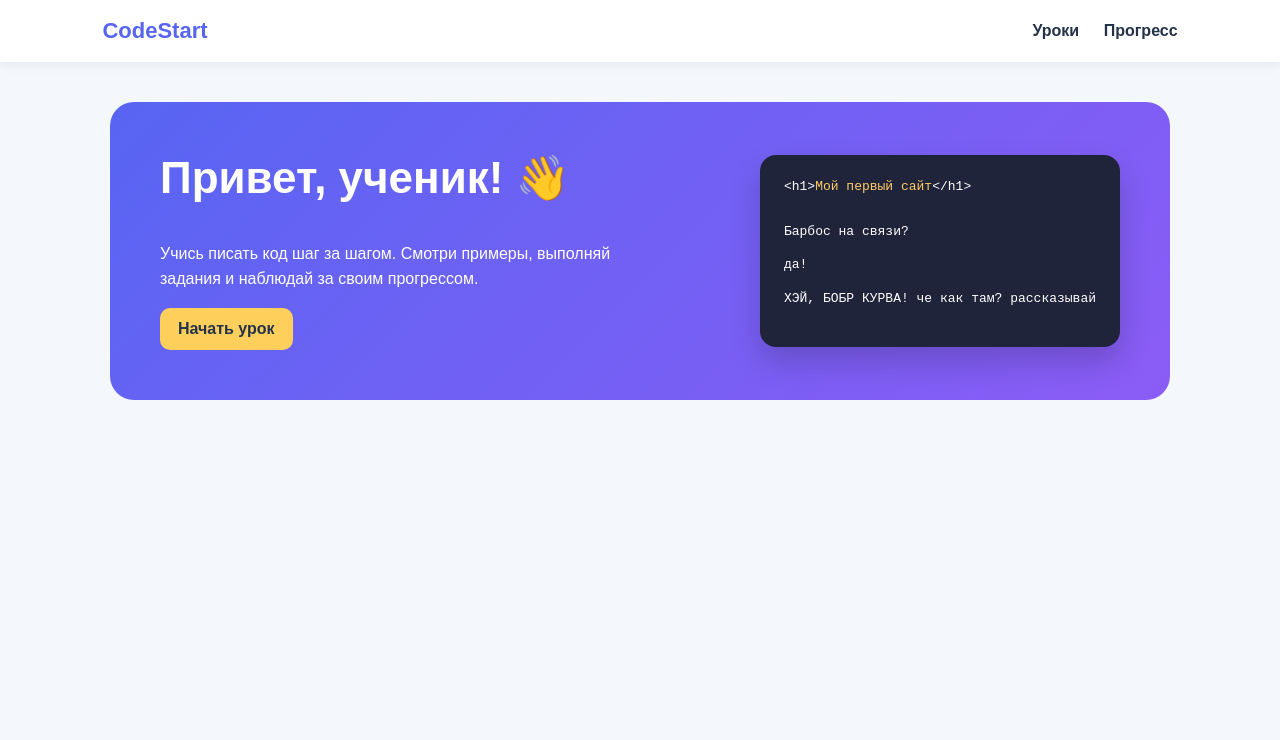
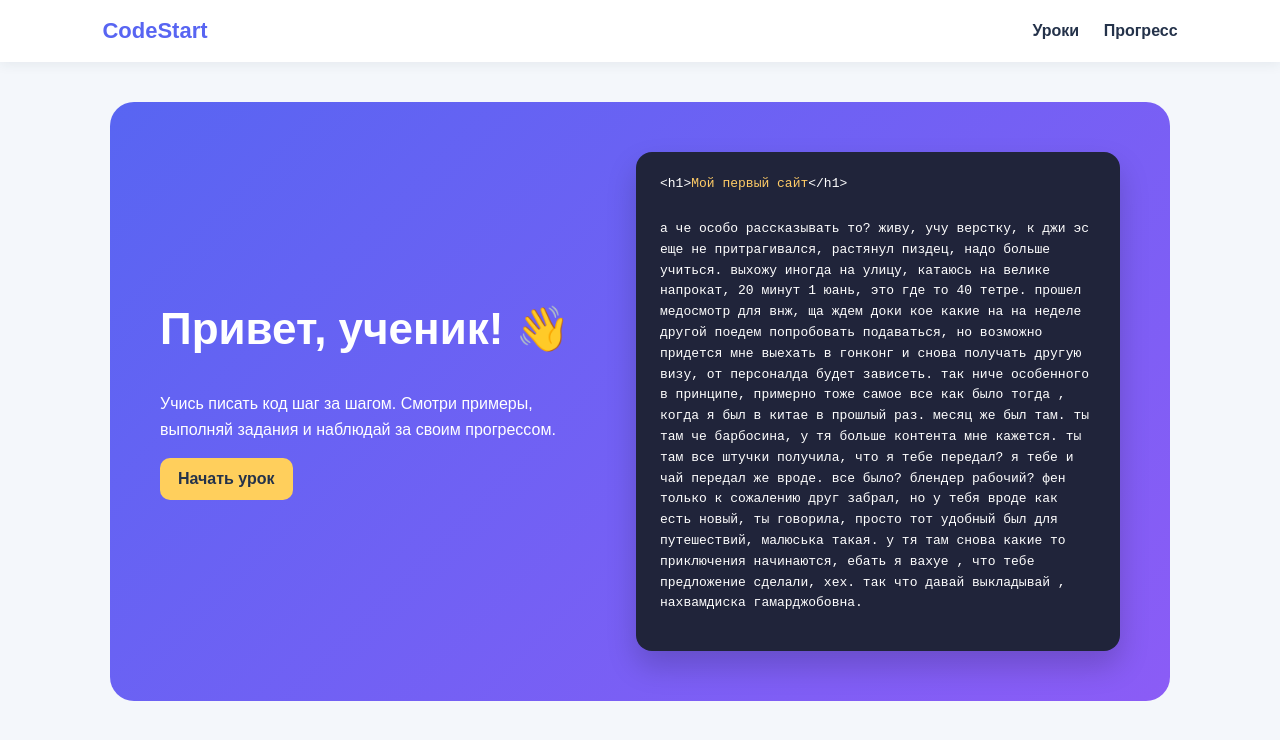
Before and after one commit to peranov/html-lesson, a plain HTML site: page index.html in a window 1280 px wide. Drawn offline with Linux system fonts and the light colour scheme.

Commit message:
saburtal'sk na svyazi
Updated text content in the hero section with a personal message.

```diff
--- a/index.html
+++ b/index.html
@@ -207,7 +207,14 @@
       <div class="hero-code">
         <div>&lt;h1&gt;<span>Мой первый сайт</span>&lt;/h1&gt;</div>
         <br>
-        <div><p>Барбос на связи?</p>
-<p>да!<p>
-  <p>ХЭЙ, БОБР КУРВА! че как там? рассказывай<p>
-</div>
+       <p>а че особо рассказывать то? живу, учу верстку, к джи эс еще не притрагивался, растянул пиздец,
+         надо больше учиться. выхожу иногда на улицу, катаюсь на велике напрокат, 20 минут 1 юань, это где то 40 тетре.
+         прошел медосмотр для внж, ща ждем доки кое какие на на неделе другой поедем попробовать подаваться,
+         но возможно придется мне выехать в гонконг и снова получать другую визу, от персоналда будет зависеть.
+         так ниче особенного в принципе, примерно тоже самое все как было тогда , когда я был в китае в прошлый раз. месяц же был там.
+         ты там че барбосина, у тя больше контента мне кажется. ты там все штучки получила, что я тебе передал? я тебе и чай передал же вроде.
+         все было? блендер рабочий? фен только к сожалению друг забрал, но у тебя вроде как есть новый, ты говорила,
+         просто тот удобный был для путешествий, малюська такая.
+         у тя там снова  какие то приключения начинаются, ебать я вахуе , что тебе предложение сделали, хех.
+         так что давай выкладывай , нахвамдиска гамарджобовна.
+       </p>
```
